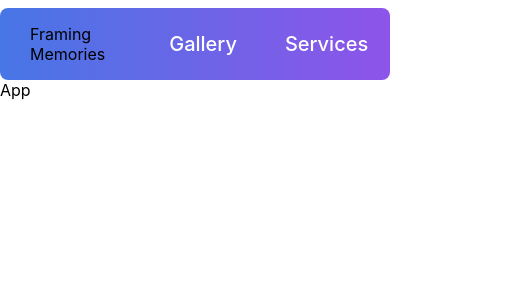
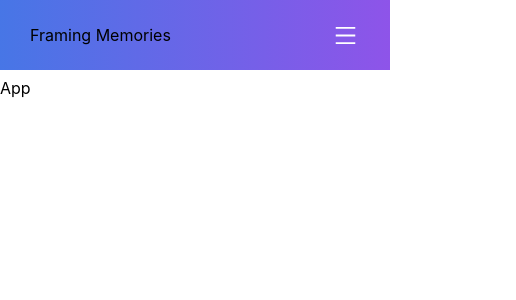
Before and after one commit to ChaitanyaVSH/framingmemories, a React (Create React App) app: page / in a window 390 px wide. Shown: the top 300 px of the page, 516 px wide, since content can reach past the window. Built offline with nearby package versions, Linux system fonts and the light colour scheme.

Commit message:
[COMPONENTS] [NavBar] Adding mobile styles

```diff
--- a/package.json
+++ b/package.json
@@ -9,6 +9,7 @@
     "@testing-library/user-event": "^13.5.0",
     "react": "^18.2.0",
     "react-dom": "^18.2.0",
+    "react-icons": "^4.4.0",
     "react-redux": "^8.0.2",
     "react-router-dom": "^6.3.0",
     "react-scripts": "5.0.1",
--- a/src/components/NavBar/NavBar.jsx
+++ b/src/components/NavBar/NavBar.jsx
@@ -1,4 +1,8 @@
 import React from 'react';
+
+// Icons
+import { AiOutlineMenu } from "react-icons/ai";
+
 import styles from "./NavBar.module.css";
 
 const NavBar = () => {
@@ -10,6 +14,8 @@ const NavBar = () => {
         <li>Services</li>
         <li>Contact</li>
       </ul>
+      {/* Show the icon only on screens that go below 500px */}
+      <AiOutlineMenu className={styles.menuIcon}/>
     </div>
   )
 }
--- a/src/components/NavBar/NavBar.module.css
+++ b/src/components/NavBar/NavBar.module.css
@@ -3,11 +3,14 @@
     justify-content: space-between;
     align-items: center;
     margin: 0 auto;
-    margin-top: 8px;
+    margin-bottom: 8px;
     padding: 0 30px;
     max-width: 1200px;
-    border-radius: 8px;
+    height: 70px;
     background: linear-gradient(to right, #4776E6, #8E54E9);
+    position: relative;
+    z-index: 1;
+    overflow: hidden;
 }
 
 .navBarWrapper > ul {
@@ -22,3 +25,46 @@ ul li {
     font-size: 20px;
     font-weight: 500;
 }
+
+.menuIcon {
+    display: none;
+    color: #fff;
+}
+
+@media(max-width: 600px) {
+
+    .navBarWrapper ul {
+        flex-direction: column;
+        justify-content: center;
+        align-items: center;
+        position: fixed;
+        top: 0;
+        right: 0;
+        height: 100vh;
+        width: 50%;
+        margin: 0;
+        border: 1px solid black;
+        background-color: #000;
+        z-index: -1;
+        transform: translateX(500px);
+    }
+
+    .navBarWrapper ul li {
+        color: #fff;
+        border: 1px solid green;
+        margin: 10px 0;
+    }
+
+    .menuIcon {
+        display: block;
+        font-size: 25px;
+        padding: 2px;
+        z-index: 2;
+    }
+}
+
+@media(max-width: 380px) {
+    .navBarWrapper ul {
+        width: 100%;
+    }
+}
```
Also changed, not shown: 2 other files (tests, documents, lock files or other folders).
